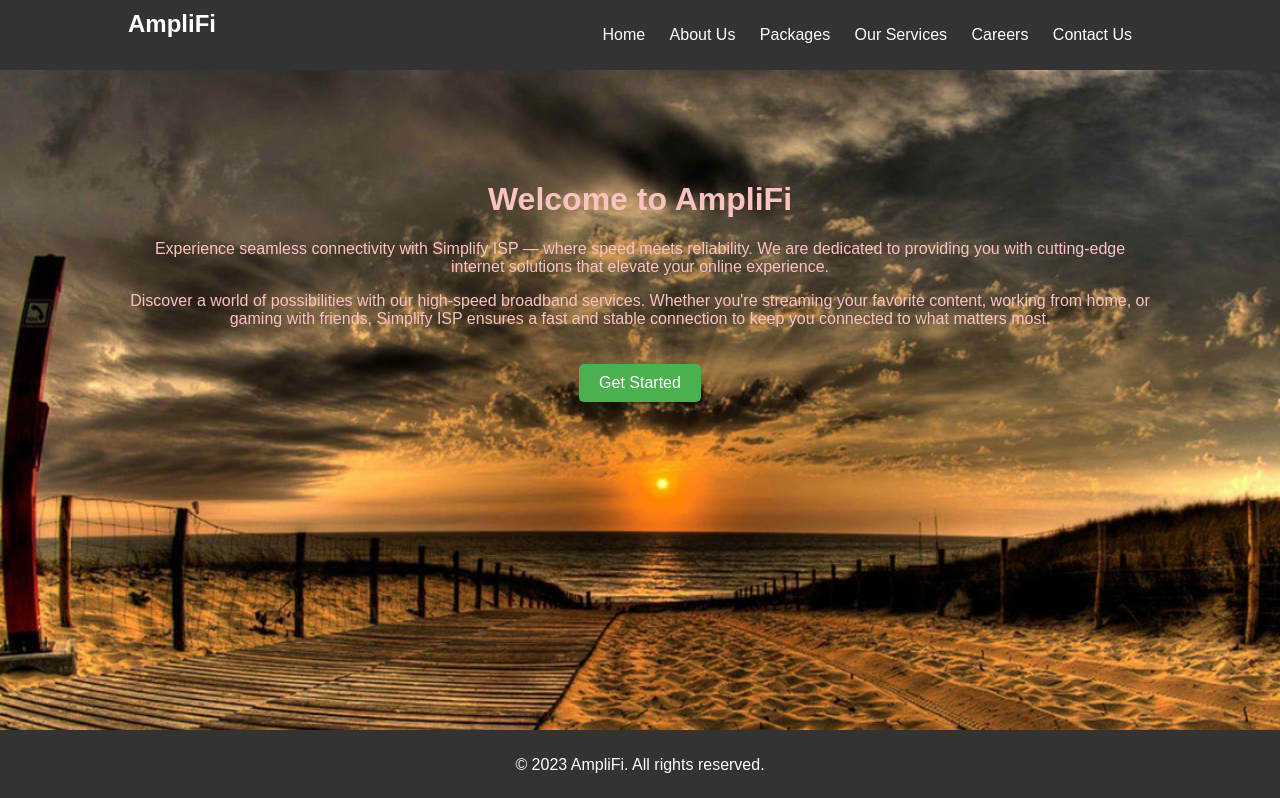
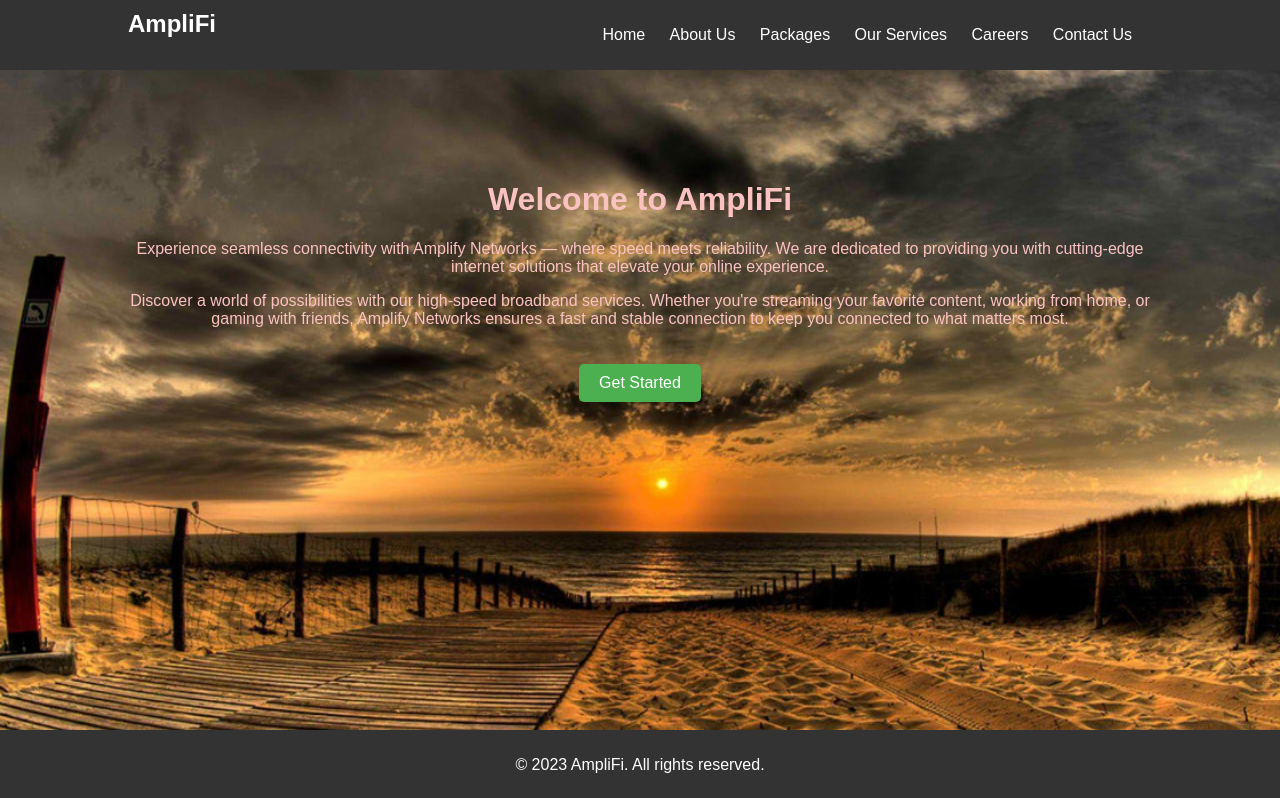
Before and after one commit to Carbonnetworks/SimpliFi, a plain HTML site: page index.html in a window 1280 px wide. Shown: the top 798 px of the page. Drawn offline with Linux system fonts and the light colour scheme.

Commit message:
Name update

```diff
--- a/index.html
+++ b/index.html
@@ -25,9 +25,9 @@
     <header id="hero" class="hero">
         <div class="container">
             <h1>Welcome to AmpliFi</h1>
-            <p>Experience seamless connectivity with Simplify ISP — where speed meets reliability. We are dedicated to providing you with cutting-edge internet solutions that elevate your online experience.</p>
+            <p>Experience seamless connectivity with Amplify Networks — where speed meets reliability. We are dedicated to providing you with cutting-edge internet solutions that elevate your online experience.</p>
 
-            <p>Discover a world of possibilities with our high-speed broadband services. Whether you're streaming your favorite content, working from home, or gaming with friends, Simplify ISP ensures a fast and stable connection to keep you connected to what matters most.</p>
+            <p>Discover a world of possibilities with our high-speed broadband services. Whether you're streaming your favorite content, working from home, or gaming with friends, Amplify Networks ensures a fast and stable connection to keep you connected to what matters most.</p>
             <a href="#contact" class="cta-button">Get Started</a>
         </div>
 
```
